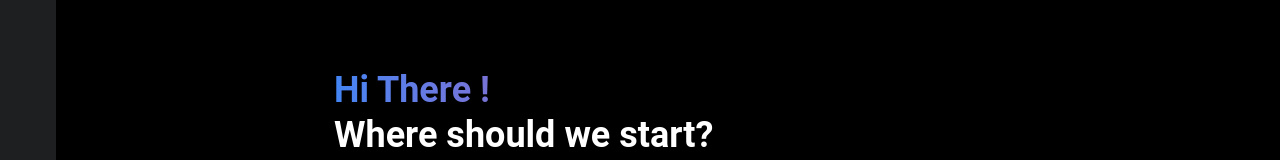
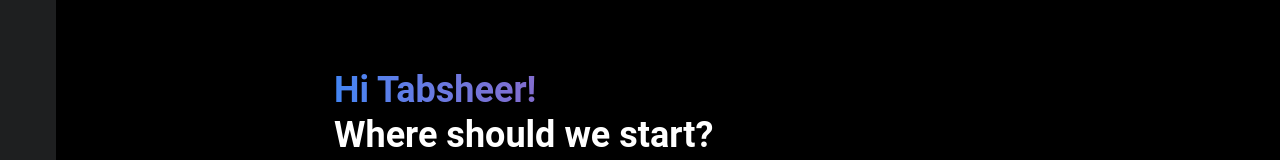
Before and after one commit to Tabsheerul/Gemini-Clone, a React (Vite) app: page / in a window 1280 px wide. Shown: the part 170-330 px from the top of the page. Built offline with nearby package versions, Linux system fonts and the light colour scheme.

Commit message:
feat: implement dynamic user greeting with AuthContext

```diff
--- a/src/App.jsx
+++ b/src/App.jsx
@@ -1,5 +1,6 @@
 import './index.css';
 import { GeminiProvider } from './context/GeminiContext';
+import { AuthProvider } from './context/AuthContext';
 import Sidebar from './components/layout/Sidebar';
 import ChatPage from './pages/ChatPage';
 
@@ -18,6 +19,7 @@ import ChatPage from './pages/ChatPage';
  */
 export default function App() {
   return (
+    <AuthProvider>
       <GeminiProvider>
         <div className="flex h-screen bg-black text-[#e3e3e3] overflow-hidden">
           <Sidebar />
@@ -26,5 +28,6 @@ export default function App() {
           </main>
         </div>
       </GeminiProvider>
+    </AuthProvider>
   );
 }
--- /dev/null
+++ b/src/context/AuthContext.jsx
@@ -0,0 +1,26 @@
+import { createContext, useContext, useState } from 'react';
+
+const AuthContext = createContext(null);
+
+export function AuthProvider({ children }) {
+  // Simulate a logged-in user.
+  const [user, setUser] = useState({
+    firstName: 'Tabsheer',
+    lastName: 'User',
+    email: 'tabsheer@example.com'
+  });
+
+  return (
+    <AuthContext.Provider value={{ user, setUser }}>
+      {children}
+    </AuthContext.Provider>
+  );
+}
+
+export function useAuth() {
+  const context = useContext(AuthContext);
+  if (!context) {
+    throw new Error('useAuth must be used within an AuthProvider');
+  }
+  return context;
+}
--- a/src/pages/ChatPage.jsx
+++ b/src/pages/ChatPage.jsx
@@ -1,12 +1,10 @@
 import { motion } from 'framer-motion';
 import { useGemini } from '../context/GeminiContext';
+import { useAuth } from '../context/AuthContext';
 import TopBar from '../components/layout/TopBar';
 import ChatWindow from '../components/chat/ChatWindow';
 import PromptInput from '../components/chat/PromptInput';
 import SuggestionChips from '../components/chat/SuggestionChips';
-
-// TODO: Replace this with the actual logged-in user's first name
-const FIRST_NAME = 'There';
 
 // ─── Gradient text classes (the colourful "Hi There!" greeting) ───────────────
 const greetingGradientClasses =
@@ -26,6 +24,7 @@ const greetingGradientClasses =
  */
 export default function ChatPage() {
   const { activeChat } = useGemini();
+  const { user } = useAuth();
 
   // isHome is true if there are no messages yet (fresh start or new chat)
   const isHome = !activeChat || activeChat.messages.length === 0;
@@ -49,7 +48,7 @@ export default function ChatPage() {
             >
               {/* Colourful gradient "Hi There!" line */}
               <p className={greetingGradientClasses}>
-                Hi {FIRST_NAME} !
+                Hi {user?.firstName || 'There'}!
               </p>
               {/* Plain white sub-heading */}
               <h1 className="text-4xl font-semibold text-white m-0 leading-[1.2]">
```
Lines whose indentation alone changed are shown as unchanged.
